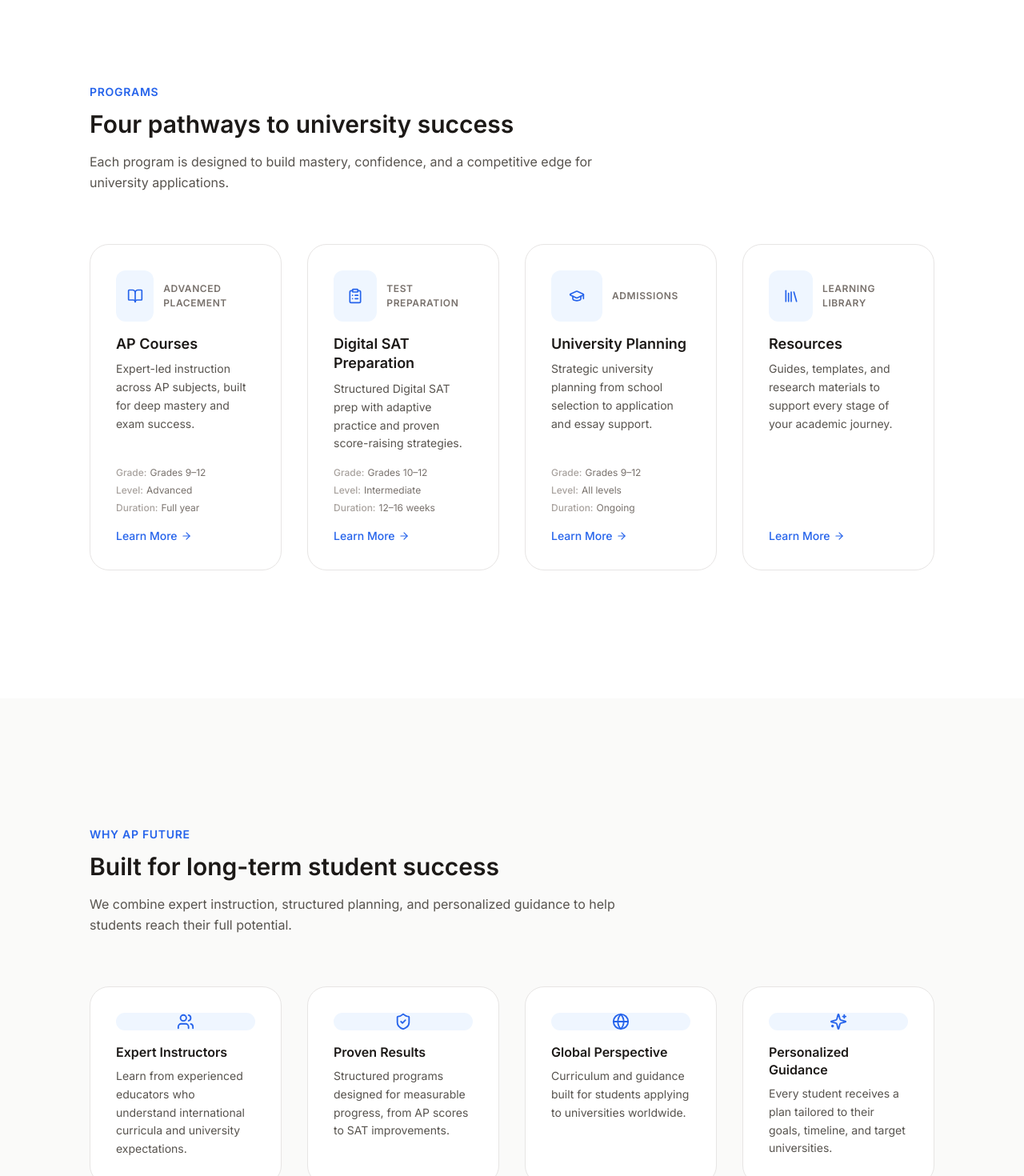
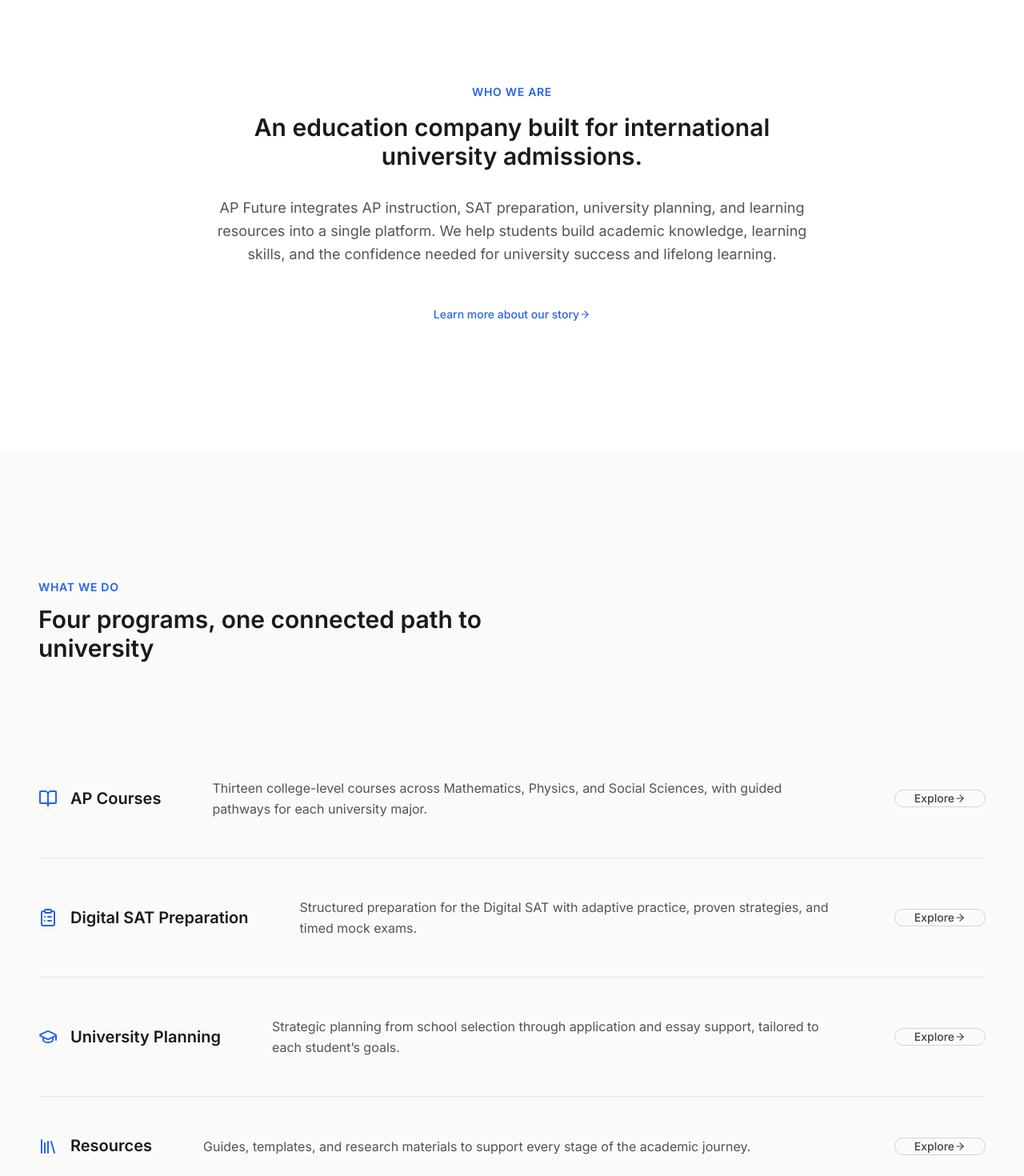
Before and after one commit to apex2012/ap-future, a React (Vite) app: page / in a window 1280 px wide. Shown: the part 840-2310 px from the top of the page at 80% size. Built offline with nearby package versions, Linux system fonts and the light colour scheme.

Commit message:
Refactor Home page structure

```diff
--- a/src/pages/HomePage.tsx
+++ b/src/pages/HomePage.tsx
@@ -1,7 +1,17 @@
-import { BookOpen, ClipboardList, GraduationCap, Library, Users, ShieldCheck, Globe as Globe2, Sparkles } from 'lucide-react';
+import { Link } from 'react-router-dom';
+import { motion } from 'framer-motion';
+import {
+  BookOpen,
+  ClipboardList,
+  GraduationCap,
+  Library,
+  ArrowRight,
+  ShieldCheck,
+  Users,
+  Globe as Globe2,
+  Sparkles,
+} from 'lucide-react';
 import { Hero } from '@/components/ui/Hero';
-import { CourseCard } from '@/components/ui/CourseCard';
-import { FeatureGrid } from '@/components/ui/FeatureGrid';
 import { CTA } from '@/components/ui/CTA';
 import { PageContainer } from '@/components/ui/PageContainer';
 
@@ -15,68 +25,69 @@
   sizes: '(min-width: 1024px) 45vw, 100vw',
 };
 
-const programs = [
+const services = [
   {
     title: 'AP Courses',
-    category: 'Advanced Placement',
-    description: 'Expert-led instruction across AP subjects, built for deep mastery and exam success.',
+    description:
+      'Thirteen college-level courses across Mathematics, Physics, and Social Sciences, with guided pathways for each university major.',
     href: '/ap',
-    icon: <BookOpen size={20} />,
-    recommendedGrade: 'Grades 9–12',
-    difficulty: 'Advanced',
-    duration: 'Full year',
+    icon: <BookOpen size={24} />,
   },
   {
     title: 'Digital SAT Preparation',
-    category: 'Test Preparation',
-    description: 'Structured Digital SAT prep with adaptive practice and proven score-raising strategies.',
+    description:
+      'Structured preparation for the Digital SAT with adaptive practice, proven strategies, and timed mock exams.',
     href: '/sat',
-    icon: <ClipboardList size={20} />,
-    recommendedGrade: 'Grades 10–12',
-    difficulty: 'Intermediate',
-    duration: '12–16 weeks',
+    icon: <ClipboardList size={24} />,
   },
   {
     title: 'University Planning',
-    category: 'Admissions',
-    description: 'Strategic university planning from school selection to application and essay support.',
+    description:
+      'Strategic planning from school selection through application and essay support, tailored to each student\u2019s goals.',
     href: '/university-planning',
-    icon: <GraduationCap size={20} />,
-    recommendedGrade: 'Grades 9–12',
-    difficulty: 'All levels',
-    duration: 'Ongoing',
+    icon: <GraduationCap size={24} />,
   },
   {
     title: 'Resources',
-    category: 'Learning Library',
-    description: 'Guides, templates, and research materials to support every stage of your academic journey.',
+    description:
+      'Guides, templates, and research materials to support every stage of the academic journey.',
     href: '/resources',
-    icon: <Library size={20} />,
+    icon: <Library size={24} />,
   },
 ];
 
-const whyItems = [
+const trustPillars = [
   {
     title: 'Expert Instructors',
-    description: 'Learn from experienced educators who understand international curricula and university expectations.',
+    description:
+      'Experienced educators who understand international curricula and university expectations.',
     icon: <Users size={22} />,
   },
   {
-    title: 'Proven Results',
-    description: 'Structured programs designed for measurable progress, from AP scores to SAT improvements.',
+    title: 'Proven Approach',
+    description:
+      'Structured programs designed for measurable progress, from AP scores to SAT improvements.',
     icon: <ShieldCheck size={22} />,
   },
   {
     title: 'Global Perspective',
-    description: 'Curriculum and guidance built for students applying to universities worldwide.',
+    description:
+      'Curriculum and guidance built for students applying to universities worldwide.',
     icon: <Globe2 size={22} />,
   },
   {
     title: 'Personalized Guidance',
-    description: 'Every student receives a plan tailored to their goals, timeline, and target universities.',
+    description:
+      'Every student receives a plan tailored to their goals, timeline, and target universities.',
     icon: <Sparkles size={22} />,
   },
 ];
+
+const fadeUp = {
+  initial: { opacity: 0, y: 16 },
+  animate: { opacity: 1, y: 0 },
+  transition: { duration: 0.4, ease: 'easeOut' as const },
+};
 
 export function HomePage() {
   return (
@@ -95,41 +106,128 @@
         />
       </div>
 
-      <section className="py-16 sm:py-20" aria-labelledby="programs-heading">
-        <PageContainer>
-          <div className="mb-10 max-w-2xl">
+      {/* Who We Are — narrative intro, not a card grid */}
+      <section className="py-16 sm:py-20" aria-labelledby="intro-heading">
+        <PageContainer width="wide">
+          <div className="mx-auto max-w-3xl text-center">
+            <motion.p
+              className="mb-4 text-sm font-semibold uppercase tracking-wider text-primary-600"
+              {...fadeUp}
+            >
+              Who We Are
+            </motion.p>
+            <motion.h2
+              id="intro-heading"
+              className="text-2xl font-semibold leading-tight text-neutral-900 sm:text-3xl"
+              {...fadeUp}
+            >
+              An education company built for international university admissions.
+            </motion.h2>
+            <motion.p
+              className="mt-6 text-lg leading-relaxed text-neutral-600"
+              {...fadeUp}
+            >
+              AP Future integrates AP instruction, SAT preparation, university planning, and learning resources
+              into a single platform. We help students build academic knowledge, learning skills, and the
+              confidence needed for university success and lifelong learning.
+            </motion.p>
+            <motion.div className="mt-8" {...fadeUp}>
+              <Link
+                to="/about"
+                className="inline-flex items-center gap-1.5 text-sm font-medium text-primary-600 hover:text-primary-700"
+              >
+                Learn more about our story
+                <ArrowRight size={14} className="transition-transform duration-200 group-hover:translate-x-0.5" />
+              </Link>
+            </motion.div>
+          </div>
+        </PageContainer>
+      </section>
+
+      {/* Services — alternating rows, not a uniform card grid */}
+      <section className="bg-neutral-50 py-16 sm:py-20" aria-labelledby="services-heading">
+        <PageContainer width="wide">
+          <div className="mb-12 max-w-2xl">
             <p className="mb-3 text-sm font-semibold uppercase tracking-wider text-primary-600">
-              Programs
+              What We Do
             </p>
-            <h2 id="programs-heading" className="text-2xl font-semibold leading-tight text-neutral-900 sm:text-3xl">
-              Four pathways to university success
+            <h2 id="services-heading" className="text-2xl font-semibold leading-tight text-neutral-900 sm:text-3xl">
+              Four programs, one connected path to university
             </h2>
-            <p className="mt-4 text-base leading-relaxed text-neutral-600">
-              Each program is designed to build mastery, confidence, and a competitive edge for university applications.
+          </div>
+
+          <div className="space-y-0 divide-y divide-neutral-200">
+            {services.map((service) => (
+              <motion.div
+                key={service.title}
+                initial={{ opacity: 0, y: 16 }}
+                whileInView={{ opacity: 1, y: 0 }}
+                viewport={{ once: true, margin: '-80px' }}
+                transition={{ duration: 0.4, ease: 'easeOut' }}
+                className="group flex flex-col gap-6 py-8 sm:flex-row sm:items-center sm:gap-10"
+              >
+                <div className="flex flex-shrink-0 items-center gap-4 sm:w-72">
+                  <span className="flex h-14 w-14 items-center justify-center rounded-xl bg-white text-primary-600 shadow-sm transition-colors duration-200 group-hover:bg-primary-50">
+                    {service.icon}
+                  </span>
+                  <h3 className="text-xl font-semibold leading-snug text-neutral-900">
+                    {service.title}
+                  </h3>
+                </div>
+                <p className="flex-1 text-base leading-relaxed text-neutral-600">
+                  {service.description}
                 </p>
-          </div>
-          <div className="grid grid-cols-1 gap-6 sm:grid-cols-2 lg:grid-cols-4">
-            {programs.map((program) => (
-              <CourseCard key={program.title} {...program} />
+                <Link
+                  to={service.href}
+                  className="inline-flex flex-shrink-0 items-center gap-1.5 self-start rounded-lg border border-neutral-300 px-5 py-2.5 text-sm font-medium text-neutral-700 transition-colors duration-200 hover:border-primary-300 hover:text-primary-600 sm:self-center"
+                >
+                  Explore
+                  <ArrowRight size={14} className="transition-transform duration-200 group-hover:translate-x-0.5" />
+                </Link>
+              </motion.div>
             ))}
           </div>
         </PageContainer>
       </section>
 
-      <section className="bg-neutral-50 py-16 sm:py-20" aria-labelledby="why-heading">
-        <PageContainer>
-          <div className="mb-10 max-w-2xl">
+      {/* Why Trust Us — stat-free, principle-led */}
+      <section className="py-16 sm:py-20" aria-labelledby="trust-heading">
+        <PageContainer width="wide">
+          <div className="mx-auto max-w-3xl text-center">
             <p className="mb-3 text-sm font-semibold uppercase tracking-wider text-primary-600">
-              Why AP Future
+              Why Families Trust AP Future
             </p>
-            <h2 id="why-heading" className="text-2xl font-semibold leading-tight text-neutral-900 sm:text-3xl">
-              Built for long-term student success
+            <h2 id="trust-heading" className="text-2xl font-semibold leading-tight text-neutral-900 sm:text-3xl">
+              Education first, trust first
             </h2>
-            <p className="mt-4 text-base leading-relaxed text-neutral-600">
-              We combine expert instruction, structured planning, and personalized guidance to help students reach their full potential.
+            <p className="mx-auto mt-4 max-w-2xl text-base leading-relaxed text-neutral-600">
+              We are not a traditional tutoring site or a sales-driven admissions agency. Every decision we make
+              starts with what helps students learn, grow, and make better educational choices.
             </p>
           </div>
-          <FeatureGrid items={whyItems} columns={4} />
+
+          <div className="mt-12 grid grid-cols-1 gap-6 sm:grid-cols-2 lg:grid-cols-4">
+            {trustPillars.map((pillar, index) => (
+              <motion.div
+                key={pillar.title}
+                initial={{ opacity: 0, y: 16 }}
+                whileInView={{ opacity: 1, y: 0 }}
+                viewport={{ once: true, margin: '-80px' }}
+                transition={{ duration: 0.4, ease: 'easeOut', delay: index * 0.08 }}
+                className="rounded-2xl border border-neutral-200 bg-white p-6"
+              >
+                <span className="mb-4 flex h-11 w-11 items-center justify-center rounded-lg bg-primary-50 text-primary-600">
+                  {pillar.icon}
+                </span>
+                <h3 className="text-base font-semibold leading-snug text-neutral-900">
+                  {pillar.title}
+                </h3>
+                <p className="mt-2 text-sm leading-relaxed text-neutral-600">
+                  {pillar.description}
+                </p>
+              </motion.div>
+            ))}
+          </div>
         </PageContainer>
       </section>
 
```
Lines whose indentation alone changed are shown as unchanged.
